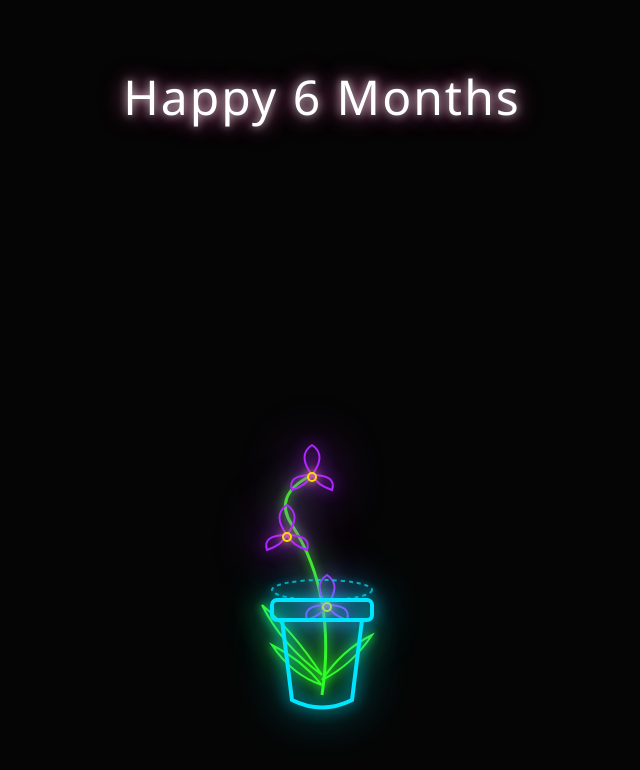
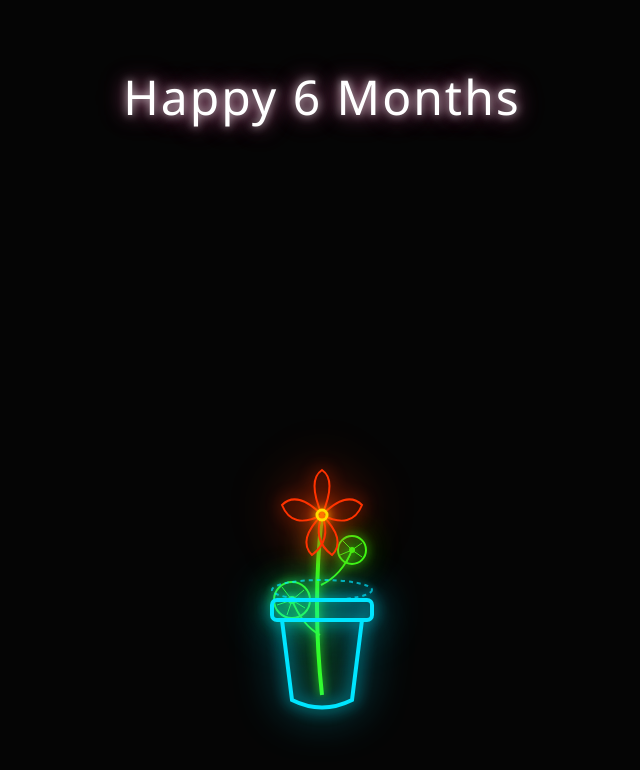
Before and after one commit to ShaunvdBijl/React_Forrest, a React (Vite) app in the folder anniversary-app/: page / in a window 1280 px wide. Shown: the top 770 px of the page, without its empty margins (318-958 px from the left). Built offline with nearby package versions, Linux system fonts and the light colour scheme.

Commit message:
Added the Nasturtium

```diff
--- a/anniversary-app/src/App.jsx
+++ b/anniversary-app/src/App.jsx
@@ -3,6 +3,7 @@ import Pot from './Pot';
 import Snapdragon from './Snapdragon';
 import Marigold from './Marigold';
 import Orchid from './Orchid';
+import Nasturtium from './Nasturtium';
 import './App.css';
 
 function App() {
@@ -11,7 +12,7 @@ function App() {
       <h1 className="header-title">Happy 6 Months</h1>
 
       <div className="garden-container" style={{ position: 'relative' }}>
-        <Orchid />
+        <Nasturtium />
         <Pot />
       </div>
     </div>
--- a/anniversary-app/src/Flower.css
+++ b/anniversary-app/src/Flower.css
@@ -91,3 +91,18 @@
   0% { filter: drop-shadow(0 0 3px #b026ff) drop-shadow(0 0 10px rgba(176, 38, 255, 0.5)); }
   100% { filter: drop-shadow(0 0 8px #b026ff) drop-shadow(0 0 25px rgba(176, 38, 255, 0.9)); }
 }
+/* Red-Orange Nasturtium Bloom Glow */
+.flower-glow.nasturtium-bloom {
+  filter: drop-shadow(0 0 5px #ff3300) drop-shadow(0 0 15px rgba(255, 51, 0, 0.7));
+  animation: pulse-red-orange 2.6s infinite alternate ease-in-out;
+}
+
+.nasturtium-center {
+  filter: drop-shadow(0 0 4px #ffdd00);
+}
+
+/* Breathing light effect for Red-Orange */
+@keyframes pulse-red-orange {
+  0% { filter: drop-shadow(0 0 3px #ff3300) drop-shadow(0 0 10px rgba(255, 51, 0, 0.5)); }
+  100% { filter: drop-shadow(0 0 8px #ff3300) drop-shadow(0 0 25px rgba(255, 51, 0, 0.9)); }
+}
--- /dev/null
+++ b/anniversary-app/src/Nasturtium.jsx
@@ -0,0 +1,51 @@
+import React from 'react';
+import './Flower.css';
+
+const Nasturtium = () => {
+  return (
+    <div className="flower-container">
+      <svg
+        width="140"
+        height="240"
+        viewBox="0 0 140 240"
+        fill="none"
+        xmlns="http://www.w3.org/2000/svg"
+        className="neon-flower"
+      >
+        {/* Stems */}
+        <path d="M 70 240 Q 60 150 70 60" stroke="#39ff14" strokeWidth="4" className="flower-glow stem" /> {/* Main stem */}
+        <path d="M 68 180 Q 50 170 40 145" stroke="#39ff14" strokeWidth="2" className="flower-glow stem" /> {/* Stem to left leaf */}
+        <path d="M 69 130 Q 90 120 100 95" stroke="#39ff14" strokeWidth="2" className="flower-glow stem" /> {/* Stem to right leaf */}
+
+        {/* Left Leaf - Round lily-pad shape with radiating veins */}
+        <circle cx="40" cy="145" r="18" stroke="#39ff14" strokeWidth="2" className="flower-glow leaf" />
+        <circle cx="40" cy="145" r="3" stroke="#39ff14" strokeWidth="2" className="flower-glow leaf" />
+        <path d="M 40 145 L 30 132 M 40 145 L 52 135 M 40 145 L 35 160 M 40 145 L 53 153 M 40 145 L 25 150" stroke="#39ff14" strokeWidth="1" className="flower-glow leaf" />
+
+        {/* Right Leaf - Smaller, higher up */}
+        <circle cx="100" cy="95" r="14" stroke="#39ff14" strokeWidth="2" className="flower-glow leaf" />
+        <circle cx="100" cy="95" r="2" stroke="#39ff14" strokeWidth="2" className="flower-glow leaf" />
+        <path d="M 100 95 L 90 85 M 100 95 L 110 88 M 100 95 L 95 107 M 100 95 L 110 102 M 100 95 L 88 100" stroke="#39ff14" strokeWidth="1" className="flower-glow leaf" />
+
+        {/* Nasturtium Bloom - 5 distinct irregular petals */}
+        <g className="flower-glow nasturtium-bloom">
+          {/* Top Petal */}
+          <path d="M 70 60 Q 55 25 70 15 Q 85 25 70 60" stroke="#ff3300" strokeWidth="2" />
+          {/* Top Right Petal */}
+          <path d="M 70 60 Q 95 35 110 50 Q 100 75 70 60" stroke="#ff3300" strokeWidth="2" />
+          {/* Bottom Right Petal */}
+          <path d="M 70 60 Q 95 85 80 100 Q 60 85 70 60" stroke="#ff3300" strokeWidth="2" />
+          {/* Bottom Left Petal */}
+          <path d="M 70 60 Q 45 85 60 100 Q 80 85 70 60" stroke="#ff3300" strokeWidth="2" />
+          {/* Top Left Petal */}
+          <path d="M 70 60 Q 45 35 30 50 Q 40 75 70 60" stroke="#ff3300" strokeWidth="2" />
+
+          {/* Center */}
+          <circle cx="70" cy="60" r="5" stroke="#ffdd00" strokeWidth="3" className="nasturtium-center" />
+        </g>
+      </svg>
+    </div>
+  );
+};
+
+export default Nasturtium;
```
